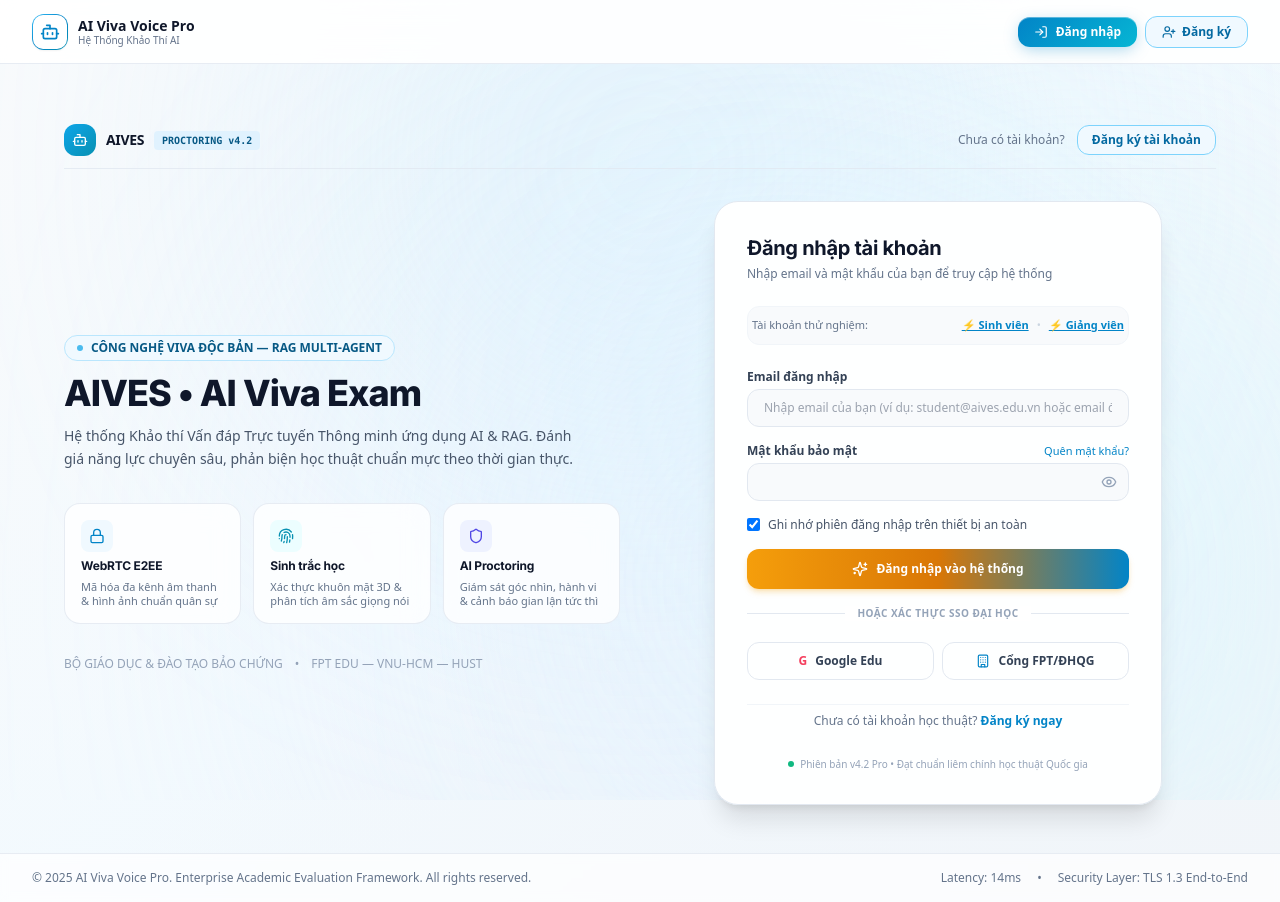
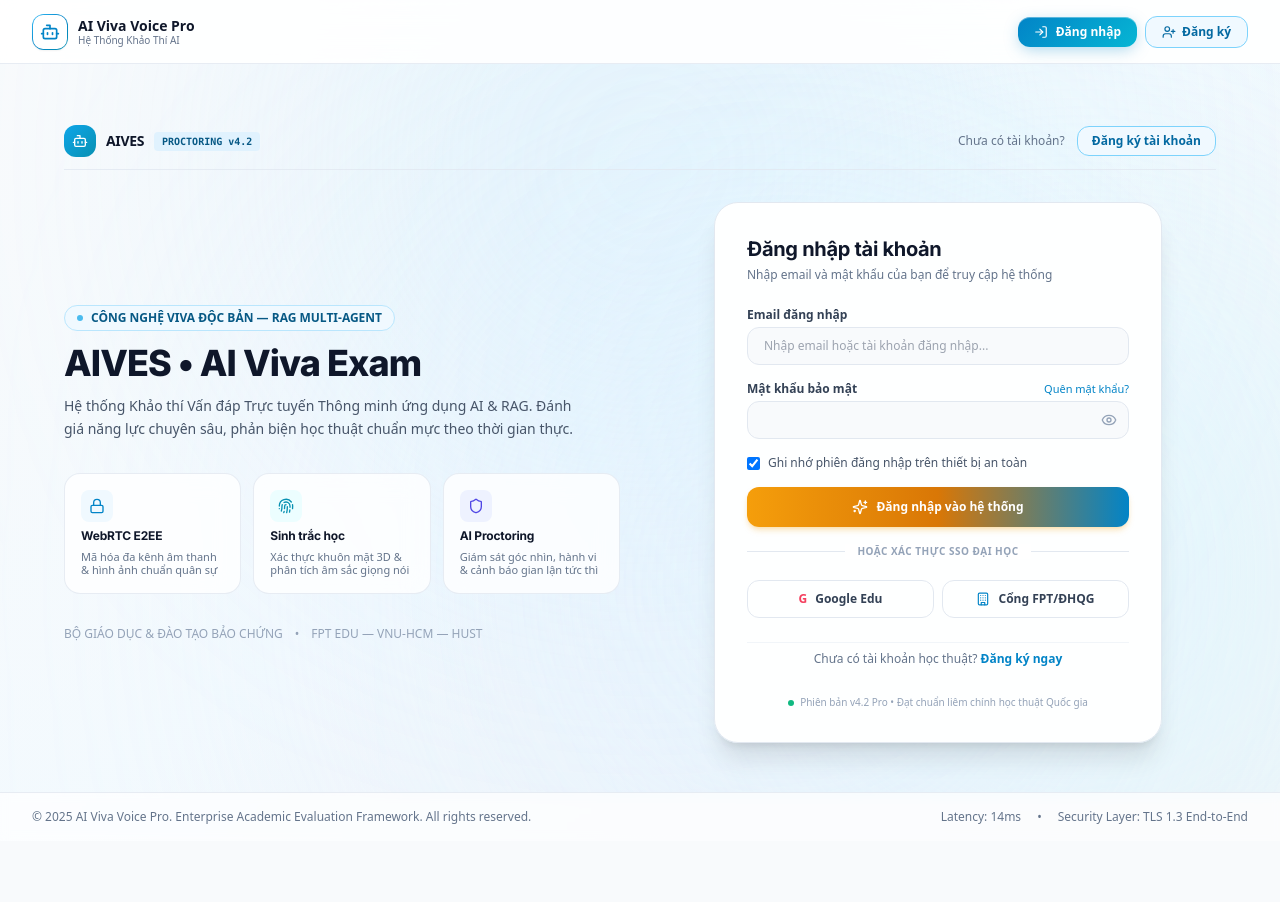
Before and after one commit to Rias070/AIVES-SWD392-SE1905-G4-FE, a React (Vite) app: page /login in a window 1280 px wide. After the commit the page ends 841 px from the top, so only its background shows below. Built offline with nearby package versions, Linux system fonts and the light colour scheme.

Commit message:
feat(auth): completely remove role selection elements from login UI

```diff
--- a/src/App.jsx
+++ b/src/App.jsx
@@ -68,7 +68,7 @@
 // Common pages
 import ProfilePage from './pages/common/ProfilePage';
 import { authApi } from './services/api';
-import { authenticateUser, registerUser, findUserByEmail, updateRegistryUser, ensureDemoAccountActive } from './services/userService';
+import { authenticateUser, registerUser, findUserByEmail, updateRegistryUser } from './services/userService';
 
 // Role configurations in Glacier Light style
 const ROLE_CONFIGS = {
@@ -893,21 +893,6 @@
 
   if (!isOpen) return null;
 
-  const demoAccounts = {
-    STUDENT: { email: 'student@aives.edu.vn', pass: 'password123' },
-    LECTURER: { email: 'lecturer@aives.edu.vn', pass: 'password123' },
-  };
-
-  const handleFillDemo = (targetRole = 'STUDENT') => {
-    const demo = demoAccounts[targetRole];
-    if (demo) {
-      ensureDemoAccountActive(demo.email);
-      setLoginEmail(demo.email);
-      setLoginPassword(demo.pass);
-      setModalError(null);
-    }
-  };
-
   const handleLoginSubmit = async (e) => {
     e.preventDefault();
     setModalError(null);
@@ -1082,28 +1067,6 @@
         {/* Tab 1: LOGIN FORM */}
         {tab === 'login' && (
           <form onSubmit={handleLoginSubmit} className="space-y-4">
-            {/* Quick Demo Fill Helper */}
-            <div className="flex items-center justify-between text-[11px] text-slate-500 bg-slate-50 p-2.5 rounded-xl border border-slate-100">
-              <span>Tài khoản thử nghiệm:</span>
-              <div className="flex items-center gap-2">
-                <button
-                  type="button"
-                  onClick={() => handleFillDemo('STUDENT')}
-                  className="text-sky-600 hover:text-sky-800 font-semibold underline cursor-pointer"
-                >
-                  ⚡ Sinh viên
-                </button>
-                <span className="text-slate-300">•</span>
-                <button
-                  type="button"
-                  onClick={() => handleFillDemo('LECTURER')}
-                  className="text-sky-600 hover:text-sky-800 font-semibold underline cursor-pointer"
-                >
-                  ⚡ Giảng viên
-                </button>
-              </div>
-            </div>
-
             <div>
               <label className="block text-xs font-semibold text-slate-700 mb-1.5">
                 Email hoặc Tên đăng nhập
@@ -1112,7 +1075,7 @@
                 type="text"
                 value={loginEmail}
                 onChange={(e) => setLoginEmail(e.target.value)}
-                placeholder="ví dụ: student@aives.edu.vn"
+                placeholder="Nhập email hoặc tên đăng nhập..."
                 required
                 className="w-full px-3.5 py-2.5 rounded-xl bg-slate-50 border border-slate-200 text-slate-900 text-xs focus:outline-none focus:border-sky-500 focus:ring-2 focus:ring-sky-100"
               />
--- a/src/pages/auth/AuthRBACPage.jsx
+++ b/src/pages/auth/AuthRBACPage.jsx
@@ -19,7 +19,7 @@
   AlertCircle
 } from 'lucide-react';
 import { authApi } from '../../services/api';
-import { authenticateUser, findUserByEmail, ensureDemoAccountActive } from '../../services/userService';
+import { authenticateUser, findUserByEmail } from '../../services/userService';
 
 export default function AuthRBACPage({ onLoginSuccess }) {
   const navigate = useNavigate();
@@ -38,21 +38,6 @@
       setLoginError(location.state.accountStatusError);
     }
   }, [location.state]);
-
-  const demoAccounts = {
-    STUDENT: { email: 'student@aives.edu.vn', pass: 'password123' },
-    LECTURER: { email: 'lecturer@aives.edu.vn', pass: 'password123' },
-  };
-
-  const handleFillDemo = (targetRole = 'STUDENT') => {
-    const demo = demoAccounts[targetRole];
-    if (demo) {
-      ensureDemoAccountActive(demo.email);
-      setEmail(demo.email);
-      setPassword(demo.pass);
-      setLoginError(null);
-    }
-  };
 
   const handleSubmit = async (e) => {
     e.preventDefault();
@@ -218,28 +203,6 @@
               </p>
             </div>
 
-            {/* Quick Demo Fill Helper */}
-            <div className="flex items-center justify-between px-1 text-[11px] text-slate-500 bg-slate-50 p-2.5 rounded-xl border border-slate-100">
-              <span>Tài khoản thử nghiệm:</span>
-              <div className="flex items-center gap-2">
-                <button
-                  type="button"
-                  onClick={() => handleFillDemo('STUDENT')}
-                  className="text-sky-600 hover:text-sky-800 font-bold underline cursor-pointer"
-                >
-                  ⚡ Sinh viên
-                </button>
-                <span className="text-slate-300">•</span>
-                <button
-                  type="button"
-                  onClick={() => handleFillDemo('LECTURER')}
-                  className="text-sky-600 hover:text-sky-800 font-bold underline cursor-pointer"
-                >
-                  ⚡ Giảng viên
-                </button>
-              </div>
-            </div>
-
             {/* Error Message */}
             {loginError && (
               <div className="p-3.5 rounded-xl bg-rose-50 border border-rose-200 text-xs font-semibold text-rose-800 flex items-center justify-between gap-2.5 animate-in fade-in shadow-xs">
@@ -264,10 +227,10 @@
                   Email đăng nhập
                 </label>
                 <input
-                  type="email"
+                  type="text"
                   value={email}
                   onChange={(e) => setEmail(e.target.value)}
-                  placeholder="Nhập email của bạn (ví dụ: student@aives.edu.vn hoặc email đã đăng ký)"
+                  placeholder="Nhập email hoặc tài khoản đăng nhập..."
                   required
                   className="w-full px-4 py-2.5 rounded-xl bg-slate-50 border border-slate-200 text-xs text-slate-900 focus:outline-none focus:border-sky-500 transition-colors"
                 />
```
